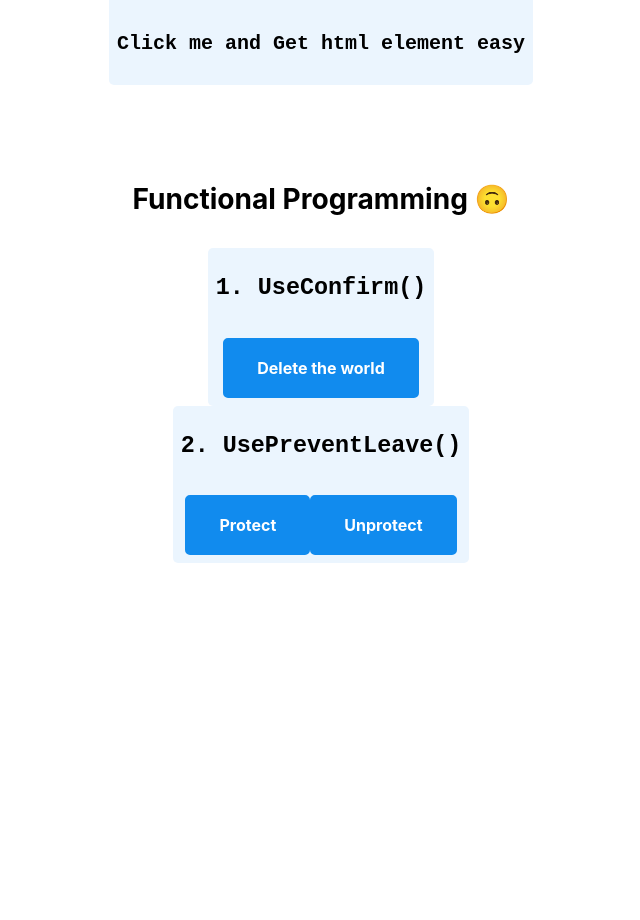
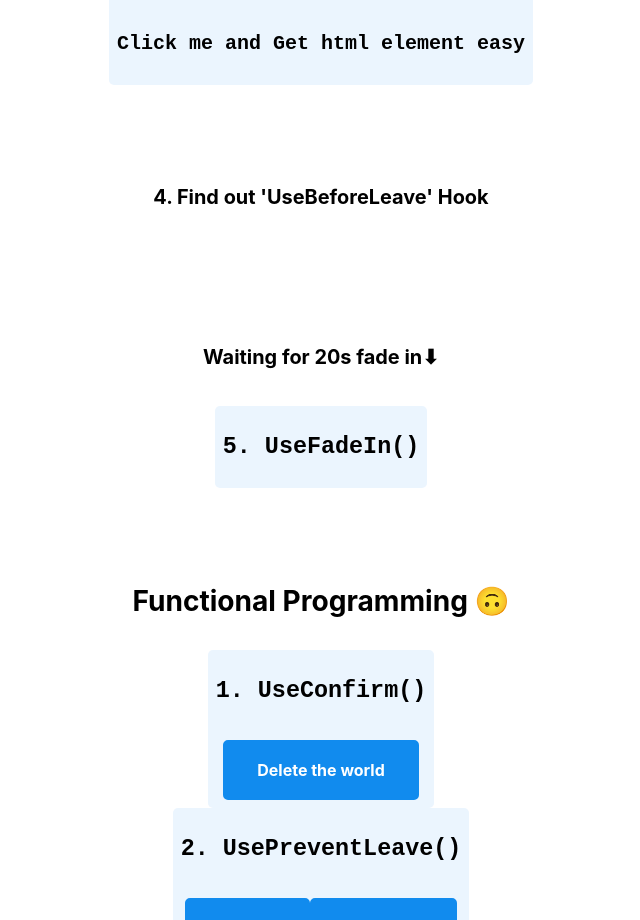
Before and after one commit to JitHoon/react-hooks, a React (Create React App) app: page / in a window 1280 px wide. Shown: the part 980-1900 px from the top of the page, without its empty margins (319-959 px from the left). Before the commit the page ends 1631 px from the top, so only its background shows below. Built offline with nearby package versions, Linux system fonts and the light colour scheme.

Commit message:
Hook 5. UseFadeIn()

```diff
--- /dev/null
+++ b/src/Hooks/UseFadeIn.js
@@ -0,0 +1,24 @@
+import { useEffect, useRef } from "react";
+
+const useFadeIn = (duration=1, delay=0) => {
+    const element = useRef();
+    useEffect(() => {
+        if (element.current){
+            const {current} = element;
+            current.style.transition=`opacity ${duration}s ease-in-out ${delay}s`;
+            current.style.opacity=1;
+        };
+        return () => {};
+    }, []);
+    return {ref: element, style: {opacity: 0}};
+};
+
+export default function UseFadeIn() {
+    const sampFadeIn = useFadeIn(20);
+    const hFadeIn = useFadeIn(20);
+    return(
+        <samp {...sampFadeIn}>
+            <h3 {...hFadeIn}>{"5. UseFadeIn()"}</h3>
+        </samp>
+    );
+};
--- a/src/index.js
+++ b/src/index.js
@@ -7,6 +7,7 @@ import UseState from './Hooks/UseState';
 import UseEffect from './Hooks/UseEffect';
 import UseRef from './Hooks/UseRef';
 import UseBeforeLeave from './Hooks/UseBeforeLeave';
+import UseFadeIn from './Hooks/UseFadeIn';
 
 // Functional Programming
 import UseConfirm from './functionalCode/UseConfirm';
@@ -26,7 +27,14 @@ root.render(
     <blockquote>
       <UseRef />
     </blockquote>
-    <UseBeforeLeave />
+    <blockquote>
+      <h5>{"4. Find out 'UseBeforeLeave' Hook"}</h5>
+      <UseBeforeLeave />
+    </blockquote>
+    <blockquote>
+      <h5>{"Waiting for 20s fade in⬇"}</h5>
+      <UseFadeIn />
+    </blockquote>
     <blockquote>
       <h3>{"Functional Programming 🙃"}</h3>
       <UseConfirm />
```
